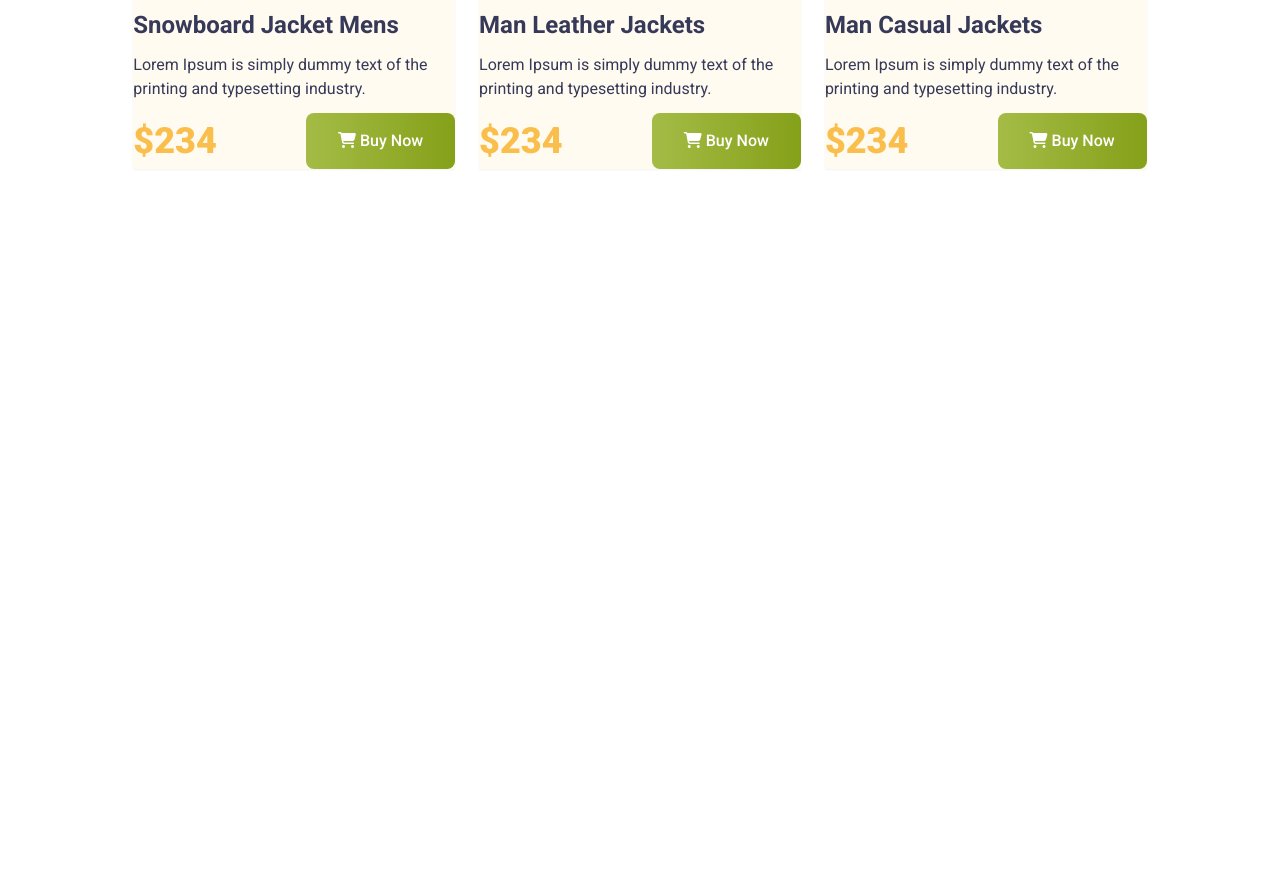
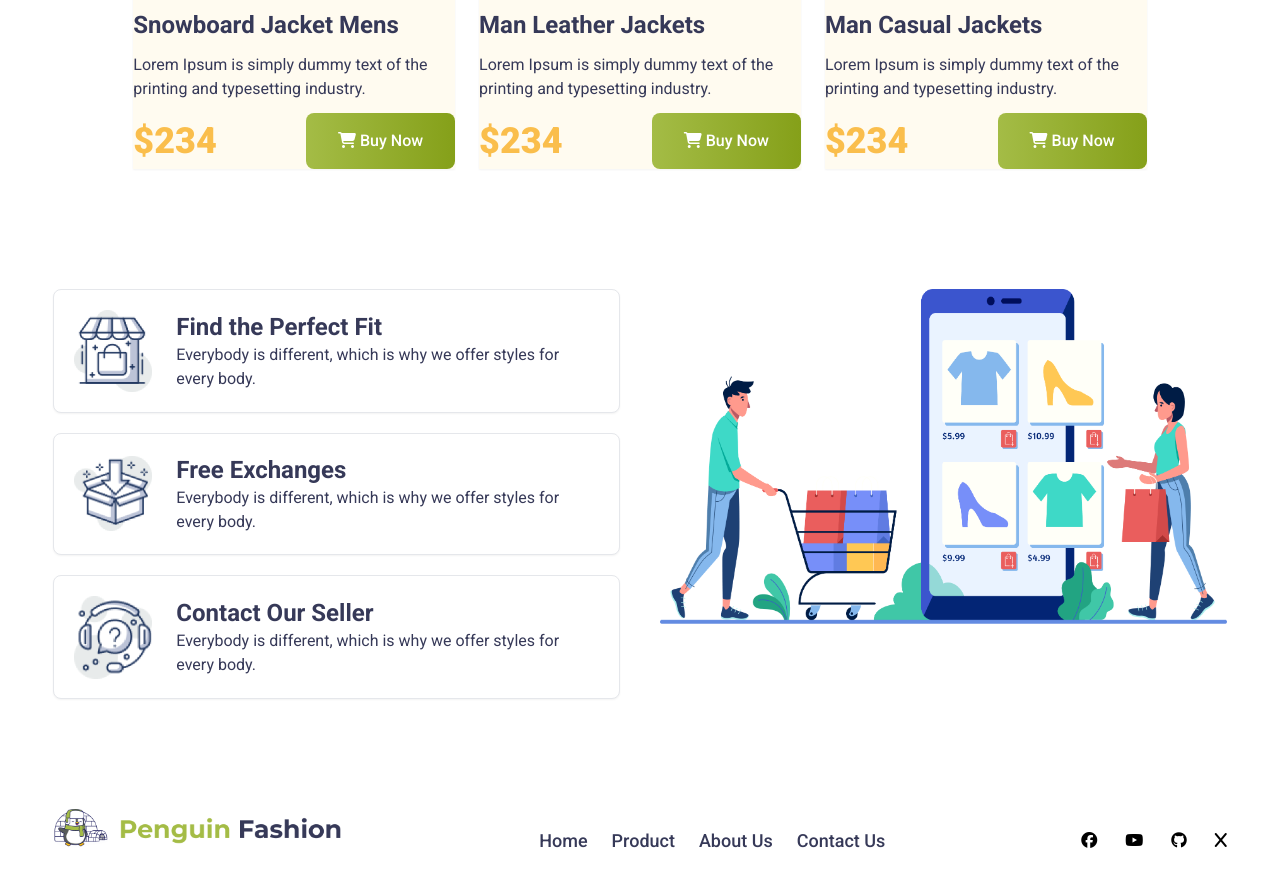
Before and after one commit to Rokon-Khan/penguin-fashion-projects, a plain HTML site: page index.html in a window 1280 px wide. Shown: the part 2090-2969 px from the top of the page. Before the commit the page ends 2379 px from the top, so only its background shows below. Drawn offline with nearby package versions, Linux system fonts and the light colour scheme.

Commit message:
Penguin Fashion Full Done

```diff
--- a/index.html
+++ b/index.html
@@ -156,16 +156,61 @@
                  </div>
             </div>
         </section>
+        <!-- Contact Seller Section -->
+        <section class="w-11/12 mx-auto">
+            <!-- icon text Section -->
+            <div class="grid lg:grid-cols-2 grid-cols-1 gap-10">
+                <div class="space-y-5">
+                    <div class="flex justify-between items-center shadow-sm gap-6 border bg-white rounded-lg p-5  ">
+                        <div class="max-w-[78px] max-h-[82px]"><img src="./resources/icons/house.png" alt=""></div>
+                        <div>
+                            <h1 class="text-dark text-2xl font-bold">Find the Perfect Fit</h1>
+                            <p class="text-base text-dark">Everybody is different, which is why we
+                                offer styles for every body.</p>
+                        </div>
+                    </div>
+                    <div class="flex justify-between items-center shadow-sm border gap-6 bg-white rounded-lg p-5 ">
+                        <div class="max-w-[78px] max-h-[82px]"><img src="./resources/icons/box.png" alt=""></div>
+                        <div>
+                            <h1 class="text-dark text-2xl font-bold">Free Exchanges</h1>
+                            <p class="text-base text-dark">Everybody is different, which is why we
+                                offer styles for every body.</p>
+                        </div>
+                    </div>
+                    <div class="flex justify-between items-center shadow-sm gap-6 border bg-white rounded-lg p-5">
+                        <div class="max-w-[78px] max-h-[82px]"><img src="./resources/icons/question.png" alt=""></div>
+                        <div>
+                            <h1 class="text-dark text-2xl font-bold">Contact Our Seller</h1>
+                            <p class="text-base text-dark">Everybody is different, which is why we
+                                offer styles for every body.</p>
+                        </div>
+                    </div>
+
+                </div>
+
+                <div><img src="./resources/images/shopping.png" alt=""></div>
+            </div>
+
+        </section>
     </main>
 
+    <footer class="w-11/12 py-6 lg:flex  justify-between items-center mx-auto mt-20 text-center space-y-6">
+        <div class="max-w-[290px] max-h-10 flex items-center"><img src="./resources/icons/logo.png" alt=""></div>
+        <div>
+            <ul class=" flex md:flex-row items-center text-dark text-lg font-medium flex-col gap-6 ">
+            <li><a href="">Home</a></li>
+            <li><a href="">Product</a></li>
+            <li><a href="">About Us</a></li>
+            <li><a href="">Contact Us</a></li>
+        </ul>
+    </div>
+    <div class="space-x-6">
+        <i class="fa-brands fa-facebook"></i>
+        <i class="fa-brands fa-youtube"></i>
+        <i class="fa-brands fa-github"></i>
+        <i class="fa-solid fa-x"></i>
+    </div>
+    </footer>
 
-
-
-
-
-
-    <footer>
-
-    </footer>
 </body>
 </html>
```
